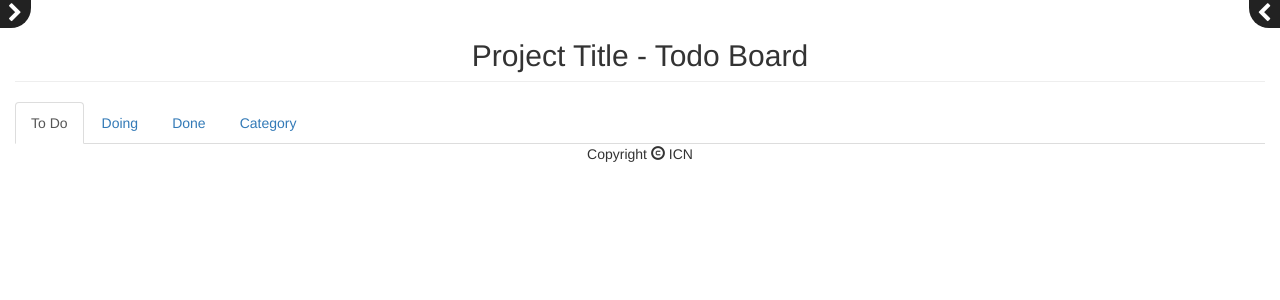
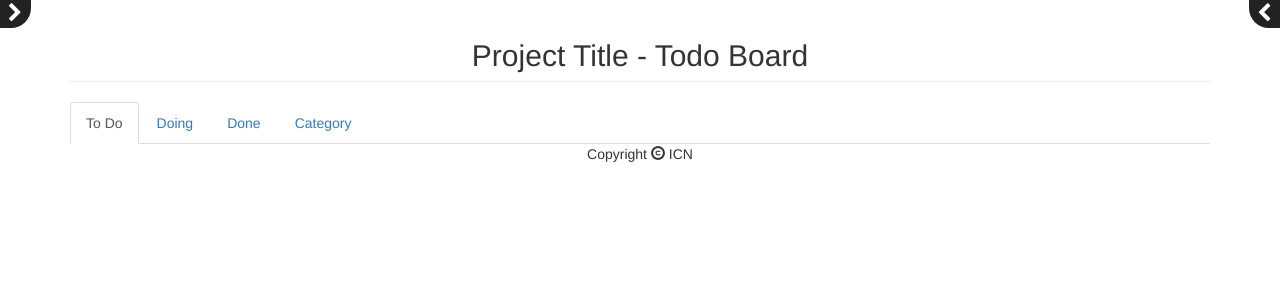
Before and after one commit to PeaceOff/FEUP-LBAW, a PHP site: page /pages/todoPage.php in a window 1280 px wide. Shown: the part 51-351 px from the top of the page. Run offline with PHP 8.4, Linux system fonts and the light colour scheme; some libraries are stand-ins or nearby versions.

Commit message:
Todo page centered

```diff
--- a/pages/todoPage.php
+++ b/pages/todoPage.php
@@ -4,7 +4,7 @@ include_once '../templates/navbar.php';
 include_once '../templates/leftSidebar.php';
 ?>
 
-<div class="col-md-12 center-block" >
+<div class="container center-block" >
   <h2 class="text-center page-header">Project Title - Todo Board</h2>
   <ul class="nav nav-tabs">
     <li class="nav-item active">
@@ -28,7 +28,7 @@ include_once '../templates/leftSidebar.php';
     </li>
   </ul>
 
-  <div class="container-fluid">
+  <div class="container">
     <div id="to-do" class="selectable">
       <div class="card col-xs-3">
         <div class="card-block">
```
